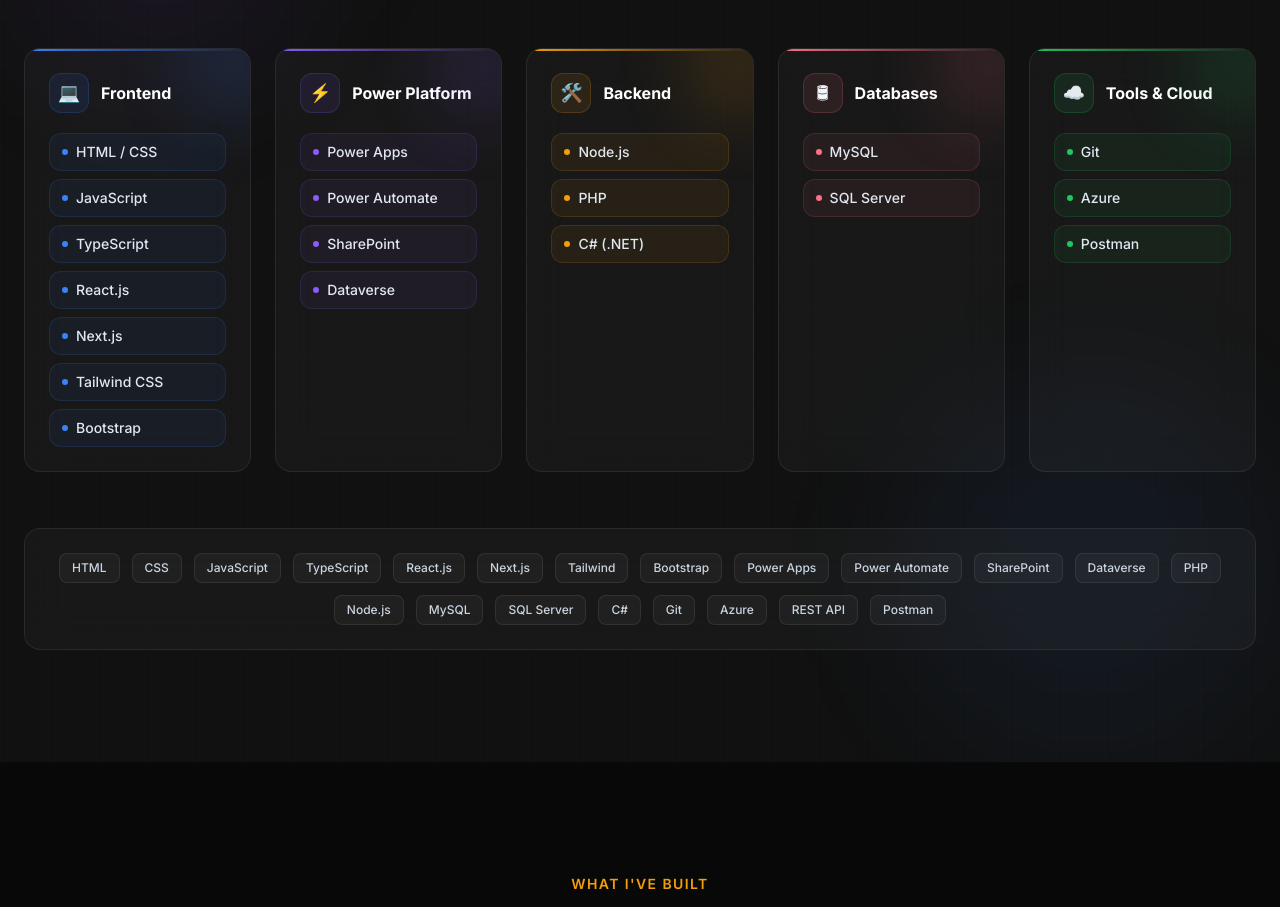
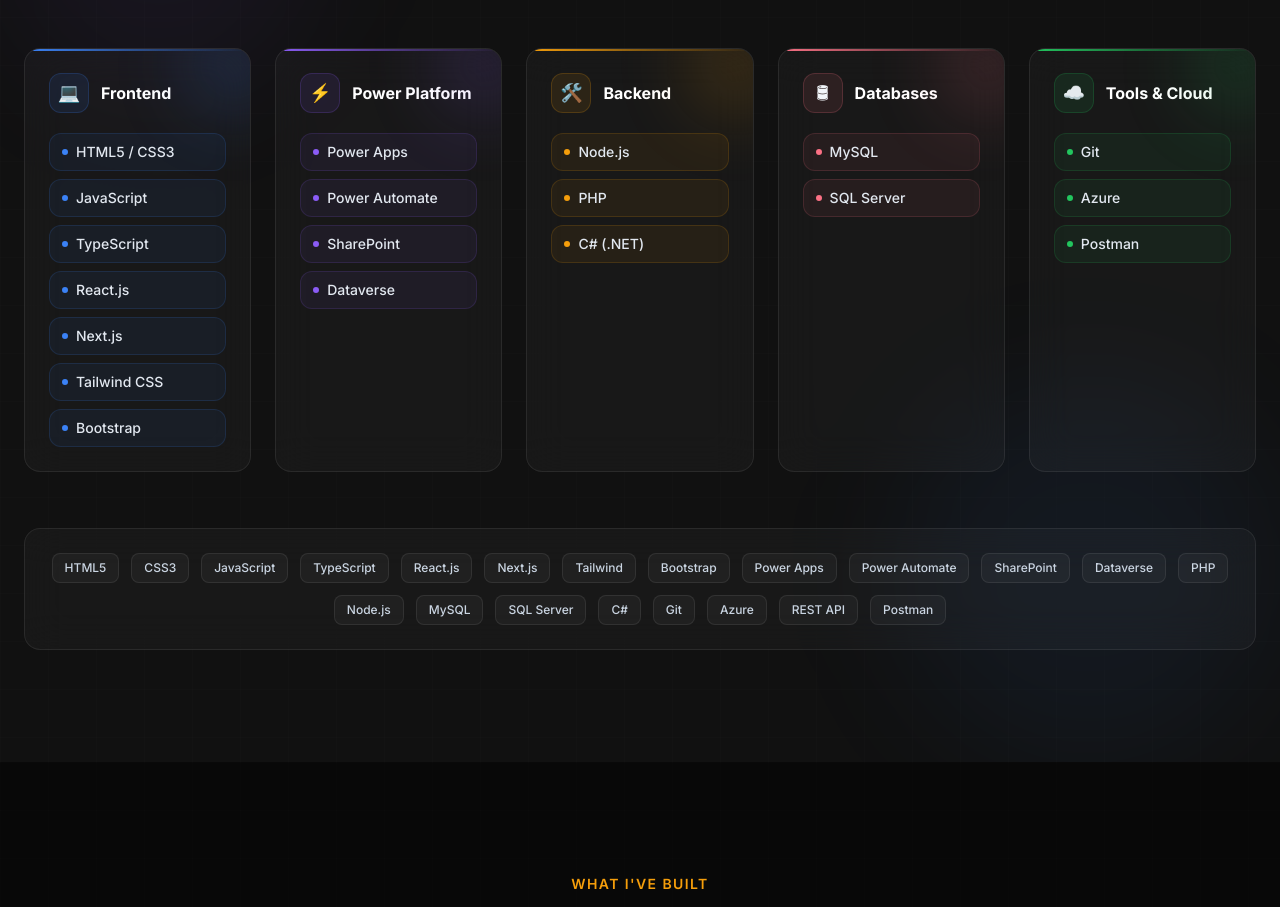
Before and after one commit to EshSang/my-portfolio, a Next.js app: page / in a window 1280 px wide. Shown: the part 4020-4927 px from the top of the page. Built offline with nearby package versions, Linux system fonts and the light colour scheme.

Commit message:
Update skill names for consistency: change "HTML / CSS" to "HTML5 / CSS3" and adjust tech list accordingly

```diff
--- a/components/Skills.tsx
+++ b/components/Skills.tsx
@@ -11,7 +11,7 @@
     color: "#3B82F6",
     icon: "💻",
     skills: [
-      { name: "HTML / CSS" },
+      { name: "HTML5 / CSS3" },
       { name: "JavaScript" },
       { name: "TypeScript" },
       { name: "React.js" },
@@ -151,7 +151,7 @@
           className="mt-14 glass border border-white/8 rounded-2xl p-6 flex flex-wrap justify-center gap-3"
         >
           {[
-            "HTML","CSS","JavaScript","TypeScript","React.js","Next.js","Tailwind","Bootstrap",
+            "HTML5","CSS3","JavaScript","TypeScript","React.js","Next.js","Tailwind","Bootstrap",
             "Power Apps","Power Automate","SharePoint","Dataverse","PHP","Node.js",
             "MySQL","SQL Server","C#","Git","Azure","REST API","Postman",
           ].map((tech) => (
```
